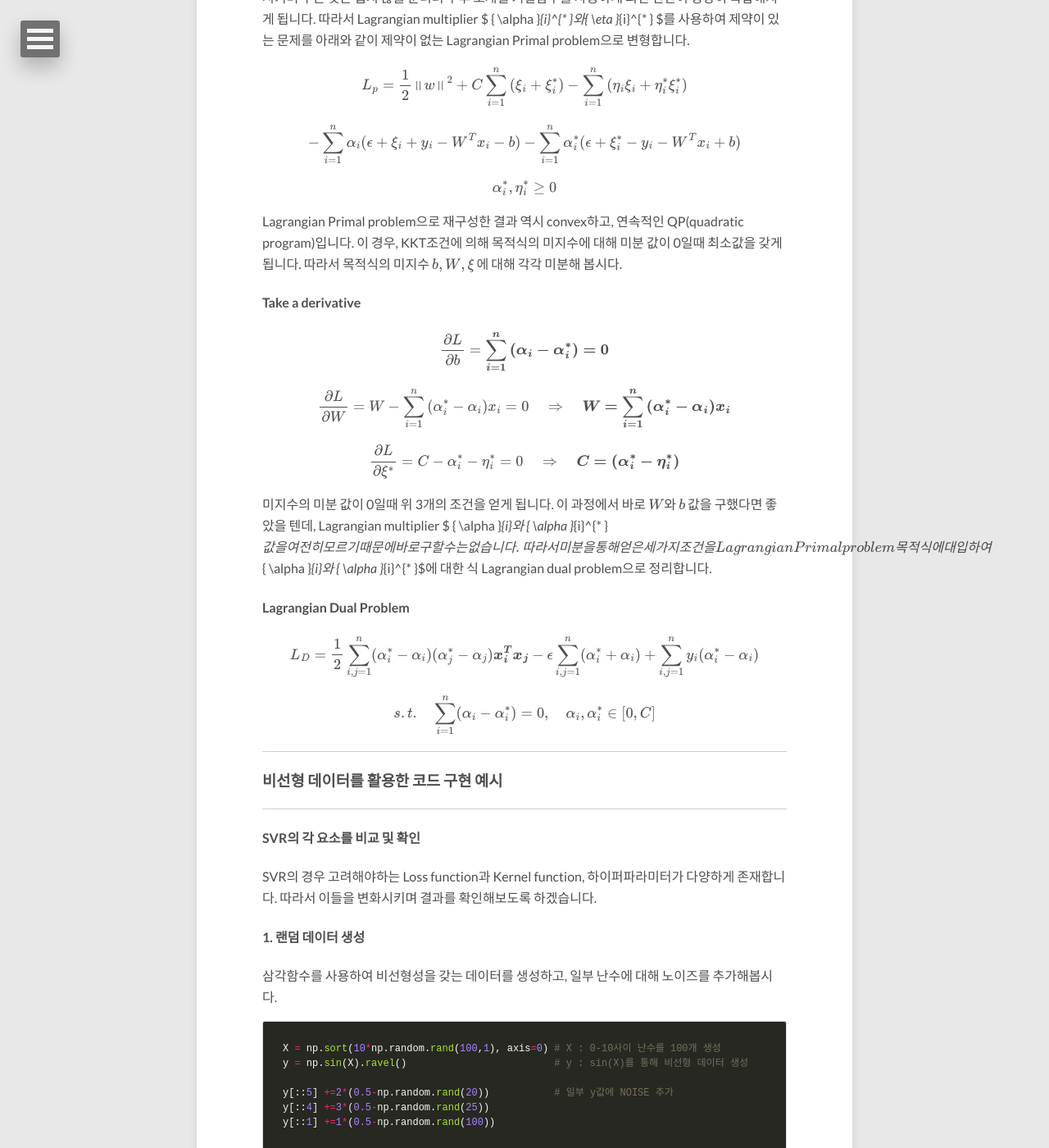
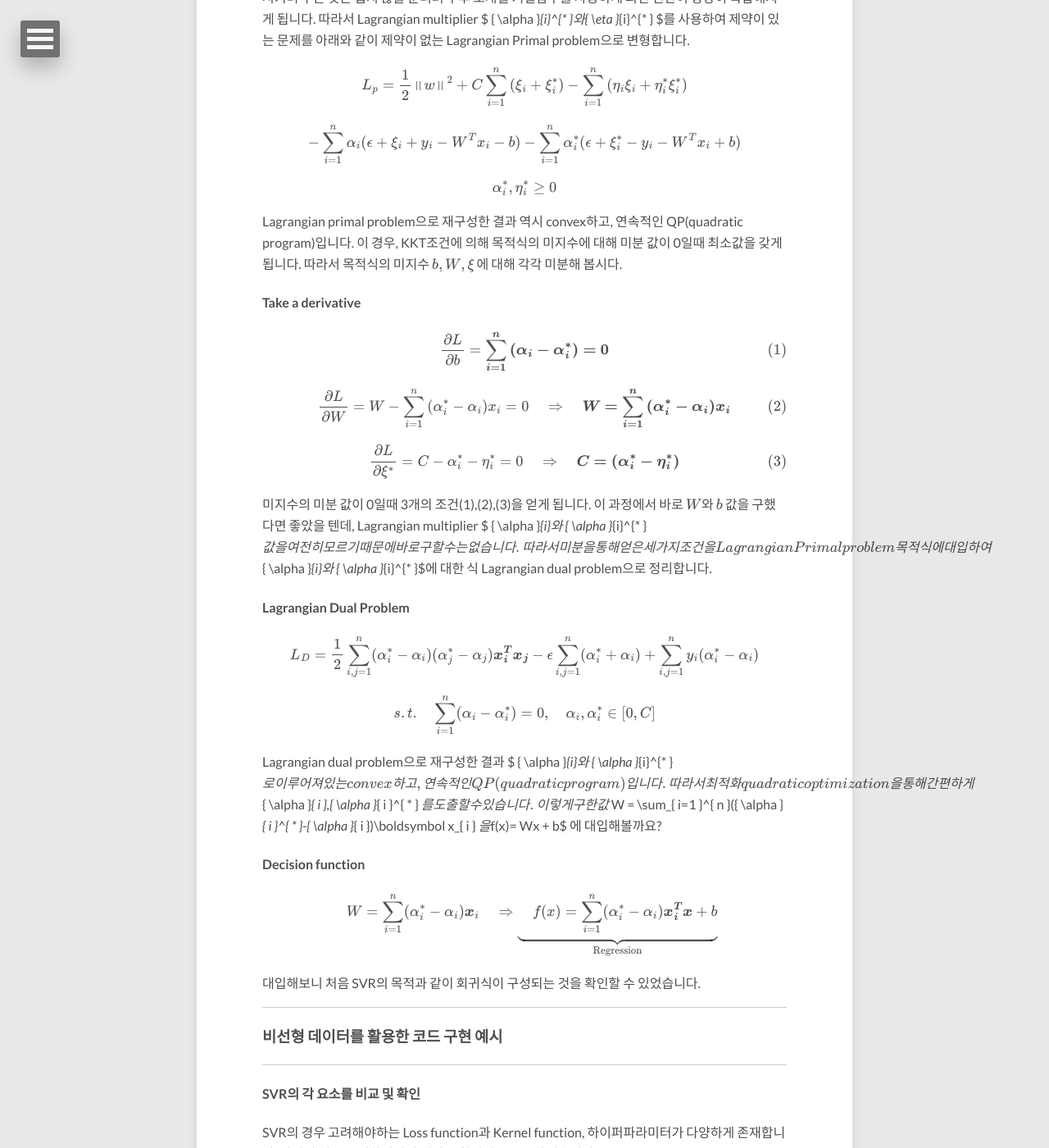
Before and after one commit to leejiyoon52/leejiyoon52.github.io, a Jekyll site: the page built from _posts/2018-11-17-Support-Vecter-Regression.md, in a window 1280 px wide and 1400 px high, scrolled down 3175 px. Shown: the whole window at 82% size. Built offline with Jekyll 4.4.1, drawn with Linux system fonts in a browser that asks for light colours; nearby versions of some CDN libraries; formulas are drawn with MathJax 3; comment, search, counter and statistics services are not loaded; some of the changed text lies outside the part shown.

Commit message:
Update 2018-11-17-Support-Vecter-Regression.md

```diff
--- a/_posts/2018-11-17-Support-Vecter-Regression.md
+++ b/_posts/2018-11-17-Support-Vecter-Regression.md
@@ -106,26 +106,26 @@ $$
  {\alpha}_{i}^* ,{\eta}_{i}^* \ge 0
 $$
 
-Lagrangian Primal problem으로 재구성한 결과 역시 convex하고, 연속적인 QP(quadratic program)입니다. 이 경우, KKT조건에 의해 목적식의 미지수에 대해 미분 값이 0일때 최소값을 갖게됩니다. 따라서 목적식의 미지수 $ b, W, { \xi } $ 에 대해 각각 미분해 봅시다.
+Lagrangian primal problem으로 재구성한 결과 역시 convex하고, 연속적인 QP(quadratic program)입니다. 이 경우, KKT조건에 의해 목적식의 미지수에 대해 미분 값이 0일때 최소값을 갖게됩니다. 따라서 목적식의 미지수 $ b, W, { \xi } $ 에 대해 각각 미분해 봅시다.
 
 
 #### Take a derivative
 
 $$
-\frac { \partial L }{ \partial b }= \boldsymbol{ \sum_{ i=1 }^{ n }{ ({ \alpha }_{ i }-{ \alpha }_{ i }^{* })} = 0 }
+\frac { \partial L }{ \partial b }= \boldsymbol{ \sum_{ i=1 }^{ n }{ ({ \alpha }_{ i }-{ \alpha }_{ i }^{* })} = 0 } \tag{1}
 $$
 
 
 $$
-\frac { \partial L }{ \partial W }= W - \sum_{ i=1 }^{ n }{ ({ \alpha }_{ i }^{ * }-{ \alpha }_{ i })x_i} = 0 \quad \Rightarrow \quad \boldsymbol{ W = \sum_{ i=1 }^{ n }{ ({ \alpha }_{ i }^{ * }-{ \alpha }_{ i })x_i}}
+\frac { \partial L }{ \partial W }= W - \sum_{ i=1 }^{ n }{ ({ \alpha }_{ i }^{ * }-{ \alpha }_{ i })x_i} = 0 \quad \Rightarrow \quad \boldsymbol{ W = \sum_{ i=1 }^{ n }{ ({ \alpha }_{ i }^{ * }-{ \alpha }_{ i })x_i}} \tag{2}
 $$
 
 
 $$
-\frac { \partial L }{ \partial \xi^{ * } }= C - { \alpha }_{i}^{ * }-{ \eta }_{ i }^{ * } = 0 \quad \Rightarrow \quad \boldsymbol{ C = ({ \alpha }_{i}^{ * }-{ \eta }_{ i }^{ * })}
+\frac { \partial L }{ \partial \xi^{ * } }= C - { \alpha }_{i}^{ * }-{ \eta }_{ i }^{ * } = 0 \quad \Rightarrow \quad \boldsymbol{ C = ({ \alpha }_{i}^{ * }-{ \eta }_{ i }^{ * })} \tag{3}
 $$
 
-미지수의 미분 값이 0일때 위 3개의 조건을 얻게 됩니다. 이 과정에서 바로 $ W $와 $ b $ 값을 구했다면 좋았을 텐데, Lagrangian multiplier $ { \alpha }_{i}$와 $ { \alpha }_{i}^{* }$값을 여전히 모르기 때문에 바로 구할 수 는 없습니다. 따라서 미분을 통해 얻은 세가지 조건을 Lagrangian Primal problem 목적식에 대입하여 $ { \alpha }_{i}$와 $ { \alpha }_{i}^{* }$에 대한 식 Lagrangian dual problem으로 정리합니다.
+미지수의 미분 값이 0일때 3개의 조건(1),(2),(3)을 얻게 됩니다. 이 과정에서 바로 $ W $와 $ b $ 값을 구했다면 좋았을 텐데, Lagrangian multiplier $ { \alpha }_{i}$와 $ { \alpha }_{i}^{* }$값을 여전히 모르기 때문에 바로 구할 수 는 없습니다. 따라서 미분을 통해 얻은 세가지 조건을 Lagrangian Primal problem 목적식에 대입하여 $ { \alpha }_{i}$와 $ { \alpha }_{i}^{* }$에 대한 식 Lagrangian dual problem으로 정리합니다.
 
 #### Lagrangian Dual Problem
 
@@ -138,7 +138,18 @@ $$
  s.t.  \quad  \sum_{ i=1 }^{ n }({ \alpha }_{ i }-{ \alpha }_{ i }^{ * }) = 0 ,\quad{ \alpha }_{ i },{ \alpha }_{ i }^{ * }  \in [0,C]
  $$
 
+Lagrangian dual problem으로 재구성한 결과 $ { \alpha }_{i}$와 $ { \alpha }_{i}^{* }$ 로 이루어져있는 convex하고, 연속적인 QP(quadratic program)입니다. 따라서 최적화 quadratic  optimization을 통해 간편하게 $ { \alpha }_{ i },{ \alpha }_{ i }^{ * } $를 도출할 수 있습니다. 이렇게 구한 값 $ W = \sum_{ i=1 }^{ n }({ \alpha }_{ i }^{ * }-{ \alpha }_{ i })\boldsymbol x_{ i } $을 $f(x)= Wx + b$ 에 대입해볼까요?
 
+
+
+#### Decision function
+
+
+$$
+ \quad W = \sum_{ i=1 }^{ n }({ \alpha }_{ i }^{ * }-{ \alpha }_{ i })\boldsymbol x_{ i }\quad \Rightarrow  \underbrace{ \quad f(x)=\sum_{ i=1 }^{ n }({ \alpha }_{ i }^{ * }-{ \alpha }_{ i })\boldsymbol {x^{T}_{ i }}\boldsymbol {x} + b }_\text{ Regression }
+$$
+
+대입해보니 처음 SVR의 목적과 같이 회귀식이 구성되는 것을 확인할 수 있었습니다.
 
 ---
 ### 비선형 데이터를 활용한 코드 구현 예시
@@ -303,7 +314,7 @@ $$
 
 
 $$
-  \quad  \sum_{ i=1 }^{ n }({ \alpha }_{ i }^{ * }-{ \alpha }_{ i })\boldsymbol x_{ i } \Rightarrow \quad f(x)=\sum_{ i=1 }^{ n }({ \alpha }_{ i }^{ * }-{ \alpha }_{ i })\boldsymbol {x^{T}_{ i }}\boldsymbol {x} + b
+  \quad W = \sum_{ i=1 }^{ n }({ \alpha }_{ i }^{ * }-{ \alpha }_{ i })\boldsymbol x_{ i } \Rightarrow \quad f(x)=\sum_{ i=1 }^{ n }({ \alpha }_{ i }^{ * }-{ \alpha }_{ i })\boldsymbol {x^{T}_{ i }}\boldsymbol {x} + b
 $$
 
 
```
